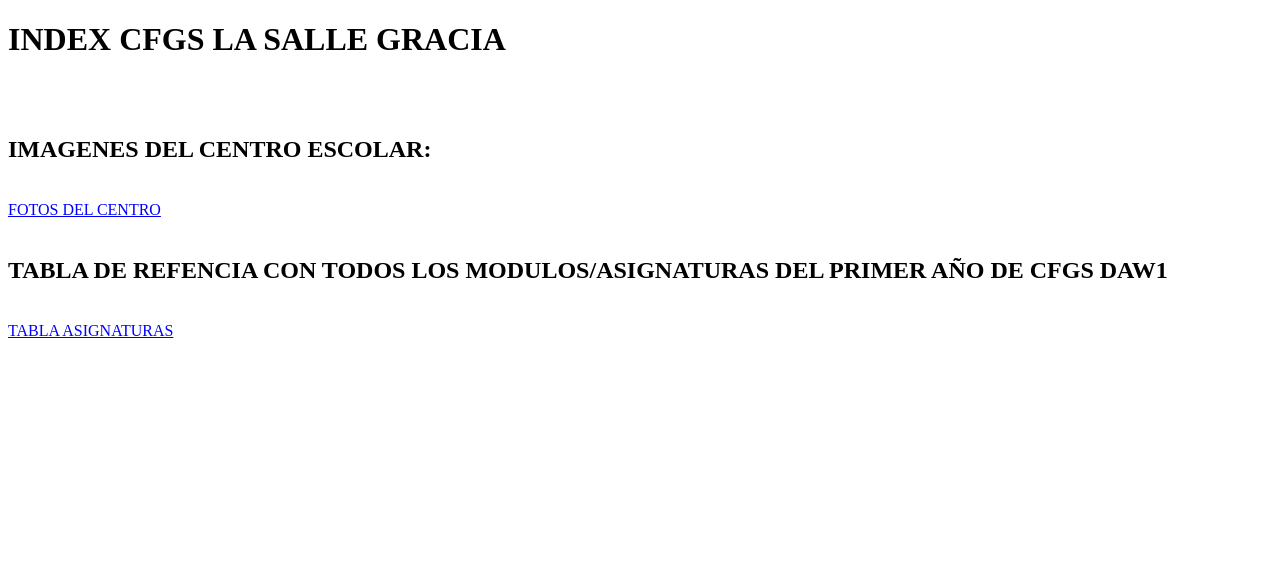
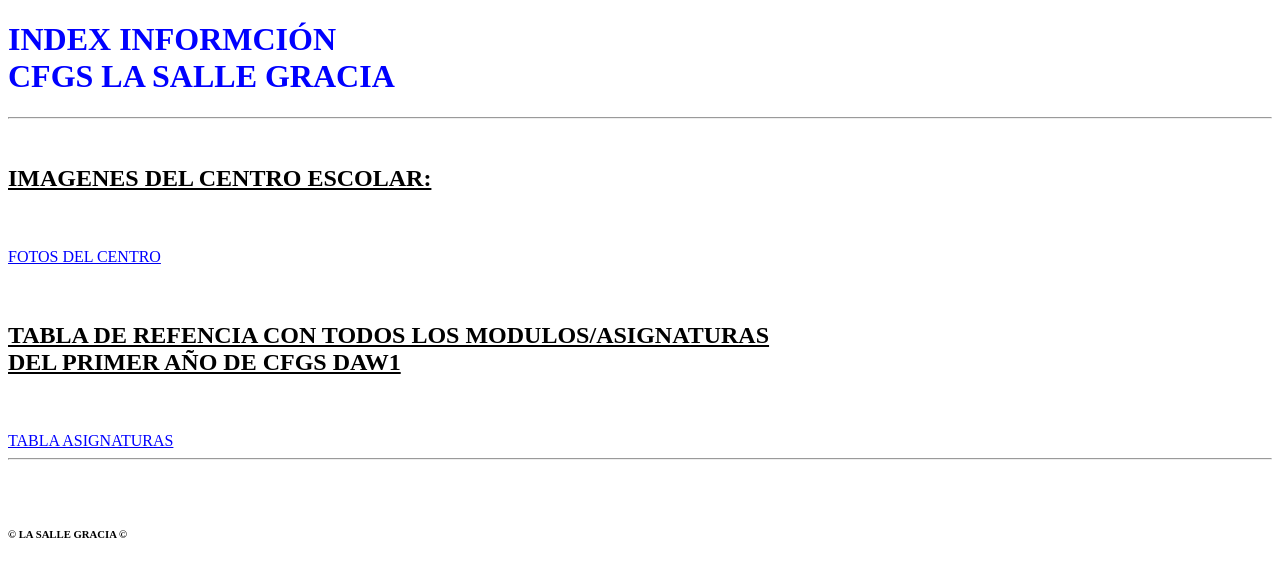
Before and after one commit to DIEGUSPLAY12/MIS_PROYECTOS, a plain HTML site: page trabajos/S02/INDEX.html in a window 1280 px wide. Drawn offline with Linux system fonts and the light colour scheme.

Commit message:
Cambios de estetica
mejora de titulas añadiendo color y ademas de usar hr para distribuir me jor la info

```diff
--- a/trabajos/S02/INDEX.html
+++ b/trabajos/S02/INDEX.html
@@ -7,25 +7,31 @@
 </head>
 <body>
     <a>
-        <h1>INDEX CFGS LA SALLE GRACIA</h1>
+        <h1><font color="blue">INDEX INFORMCIÓN <br> CFGS LA SALLE GRACIA</font></h1>
+
+        <hr>
+
+        <br>
+
+        <h2><u>IMAGENES DEL CENTRO ESCOLAR:</u></h2>
 
         <br><br>
 
-        <h2>IMAGENES DEL CENTRO ESCOLAR:</h2>
+        <a href="PAGINA 1.html"><FONT COLOR="blue">FOTOS DEL CENTRO</FONT></a>
 
-        <br>
+        <br><br><br>
 
-        <a href="PAGINA 1.html"><FONT COLOR="blue">FOTOS DEL CENTRO</FONT></a>
+        <h2><u>TABLA DE REFENCIA CON TODOS LOS MODULOS/ASIGNATURAS<br>DEL PRIMER AÑO DE CFGS DAW1</u></h2>
 
         <br><br>
 
-        <h2>TABLA DE REFENCIA CON TODOS LOS MODULOS/ASIGNATURAS DEL PRIMER AÑO DE CFGS DAW1</h2>
-
-        <br>
-
         <a href="PAGINA 2.html"><FONT COLOR="blue">TABLA ASIGNATURAS</FONT></a>
 
+        <hr>
 
+        <br><br>
+
+        <h6>© LA SALLE GRACIA ©</h6>
 
     </a>
 
```
